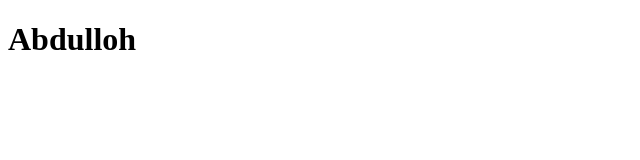
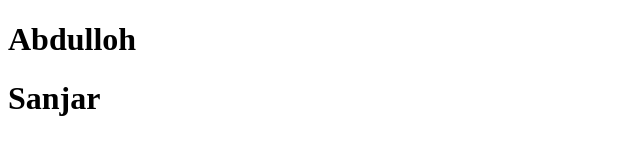
Before and after one commit to Abdullohaisa/lesson_20, a plain HTML site: page index.html in a window 1280 px wide. Shown: the whole page, without its empty margins (0-640 px from the left). Drawn offline with Linux system fonts and the light colour scheme.

Commit message:
adding sanjar

```diff
--- a/index.html
+++ b/index.html
@@ -7,5 +7,6 @@
 </head>
 <body>
      <h1>Abdulloh</h1>
+     <h1>Sanjar</h1>
 </body>
 </html>
```
